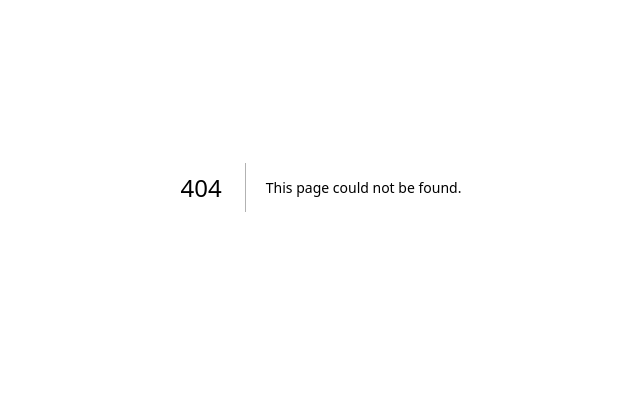
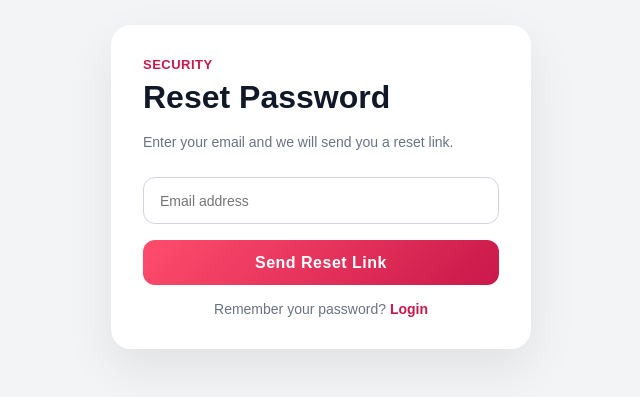
Before and after one commit to DragonNight501/dashboard-app, a Next.js app: page /forgot-password in a window 1280 px wide. Before the commit this address had no page. Shown: the part 213-610 px from the top of the page, without its empty margins (319-959 px from the left). Built offline with nearby package versions, Linux system fonts and the light colour scheme; no server answers.

Commit message:
feat(auth): add forgot and reset password flow

```diff
--- /dev/null
+++ b/app/forgot-password/page.tsx
@@ -0,0 +1,101 @@
+"use client";
+
+/* ===================== */
+/* Imports */
+/* ===================== */
+
+import { useState } from "react";
+import { supabase } from "../lib/supabase";
+import toast from "react-hot-toast";
+import Link from "next/link";
+
+/* ===================== */
+/* Forgot Password Page */
+/* Sends reset password email to user */
+/* ===================== */
+
+export default function ForgotPasswordPage() {
+  const [email, setEmail] = useState("");
+  const [loading, setLoading] = useState(false);
+  const [sent, setSent] = useState(false);
+
+  async function handleReset(e: React.FormEvent) {
+    e.preventDefault();
+
+    if (loading) return;
+    if (!email) {
+      toast.error("Please enter your email");
+      return;
+    }
+
+    setLoading(true);
+    const toastId = toast.loading("Sending reset link...");
+
+    const redirectTo =
+      typeof window !== "undefined"
+        ? `${window.location.origin}/reset-password`
+        : undefined;
+
+    const { error } = await supabase.auth.resetPasswordForEmail(email, {
+      redirectTo,
+    });
+
+    toast.dismiss(toastId);
+    setLoading(false);
+
+    if (error) {
+      toast.error(error.message);
+      return;
+    }
+
+    setSent(true);
+    toast.success("Reset email sent");
+  }
+
+  return (
+    <main className="authPage">
+      <form className="authForm" onSubmit={handleReset}>
+        <div className="authHeader">
+          <p className="authEyebrow">Security</p>
+          <h1>Reset Password</h1>
+          <p className="authSubtitle">
+            Enter your email and we will send you a reset link.
+          </p>
+        </div>
+
+        {sent ? (
+          <div className="authSuccessBox">
+            <p>Check your email for the reset link.</p>
+            <Link href="/login" className="authPrimaryLink">
+              Back to Login
+            </Link>
+          </div>
+        ) : (
+          <>
+            <div className="authFields">
+              <input
+                type="email"
+                placeholder="Email address"
+                value={email}
+                onChange={(e) => setEmail(e.target.value)}
+                required
+                disabled={loading}
+              />
+            </div>
+
+            <button className="saveBtn" disabled={loading}>
+              {loading ? "Sending..." : "Send Reset Link"}
+            </button>
+
+            <p className="authSwitchText">
+              Remember your password?{" "}
+              <Link href="/login" className="authSwitchLink">
+                Login
+              </Link>
+            </p>
+          </>
+        )}
+      </form>
+    </main>
+  );
+}
--- a/app/globals.css
+++ b/app/globals.css
@@ -1580,3 +1580,15 @@ body.dark .activeItem {
 .formActions {
     justify-content: flex-end;
 }
+/* ===== Auth Extra ===== */
+
+.authSuccessBox {
+    display: flex;
+    flex-direction: column;
+    gap: 1rem;
+    background: var(--surface-soft);
+    padding: 1rem;
+    border-radius: var(--radius-md);
+    text-align: center;
+    border: 1px solid var(--border);
+}
--- a/app/login/page.tsx
+++ b/app/login/page.tsx
@@ -129,6 +129,9 @@ export default function LoginPage() {
             disabled={loading}
           />
         </div>
+        <Link href="/forgot-password" className="authSwitchLink">
+          Forgot password ?
+        </Link>
 
         <button type="submit" className="saveBtn" disabled={loading}>
           {loading ? "Logging in..." : "Login"}
```
Also changed, not shown: app/reset-password/page.tsx (added, +95 -0 lines).
